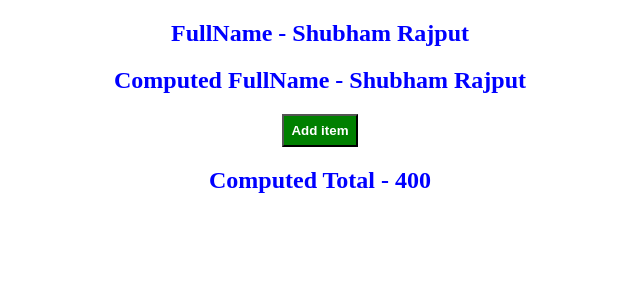
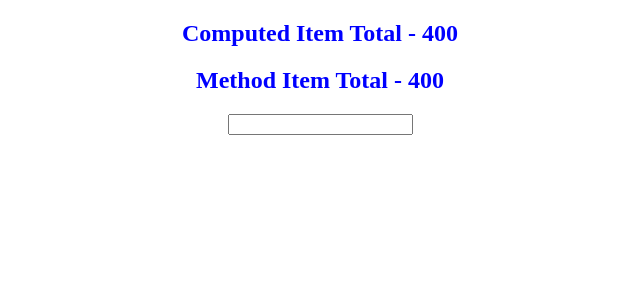
Before and after one commit to GeekShubhamRajput/Vue-JS, a Vue app: page / in a window 1280 px wide. Shown: the top 300 px of the page, without its empty margins (320-960 px from the left). Built offline with nearby package versions, Linux system fonts and the light colour scheme.

Commit message:
Pgm to diff method and computed property

```diff
--- /dev/null
+++ b/src/ComputedPropertyVsMethod.vue
@@ -0,0 +1,48 @@
+<template>
+  <h2>Computed Item Total - {{ itemTotal}} </h2>
+  <h2>Method Item Total - {{getItemTotal()}} </h2>
+
+  <div>
+    <input v-model="country">
+  </div>
+</template>
+
+<script>
+  export default{
+    name: 'ComputedPropertyVsMethod',
+    data(){
+      return{
+        country: '',
+        items: [
+          {
+            name: 'TV',
+            price: 200
+          },
+          {
+            name: 'Mobile',
+            price: 200
+          }
+        ]
+      }
+    },
+    methods: {
+      getItemTotal(){
+        console.log("Item total Method");
+        return this.items.reduce((total, curr)=> ( total += curr.price), 0);
+      }
+    },
+    computed: {
+      itemTotal(){
+        console.log("Computed Item total");
+        return this.items.reduce((total, curr)=> ( total += curr.price), 0);
+      }
+    }
+  }
+</script>
+
+<style>
+  #app{
+    text-align: center;
+    color: blue;
+  }
+</style>
--- a/src/main.js
+++ b/src/main.js
@@ -1,4 +1,4 @@
 import { createApp } from 'vue'
-import App from './ComputedProperty.vue'
+import App from './ComputedPropertyVsMethod.vue'
 
 createApp(App).mount('#app')
```
